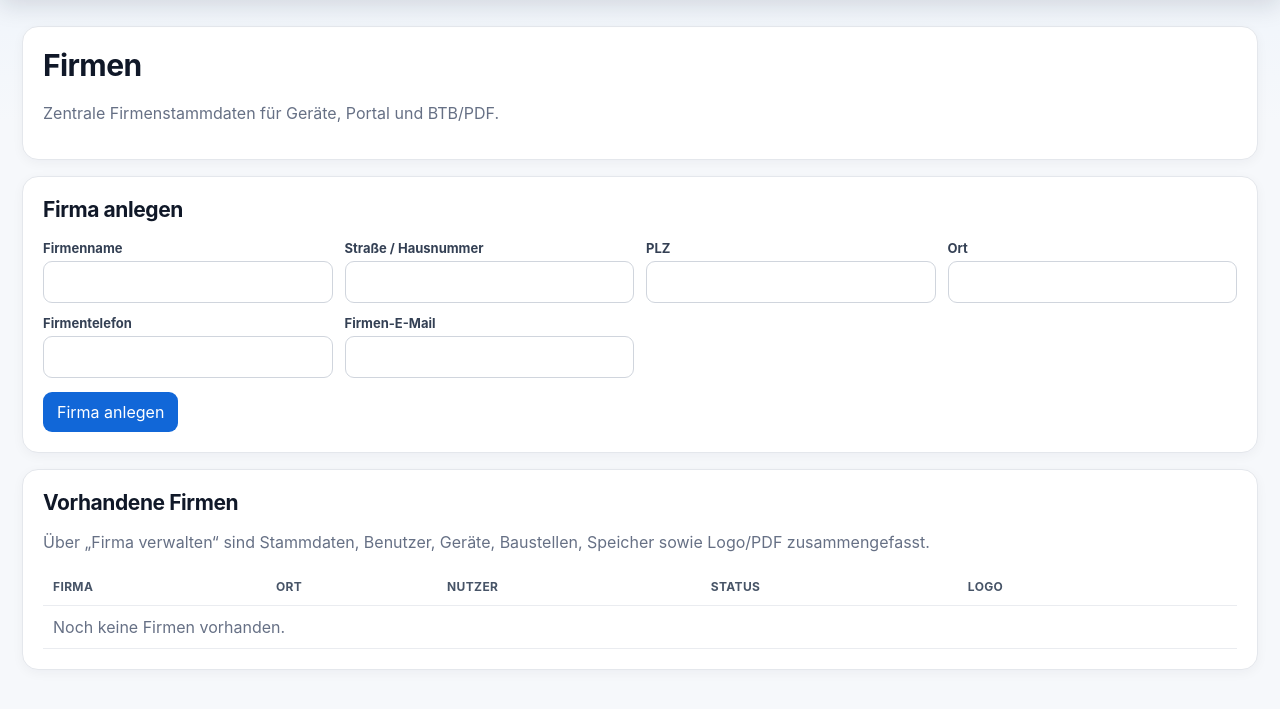
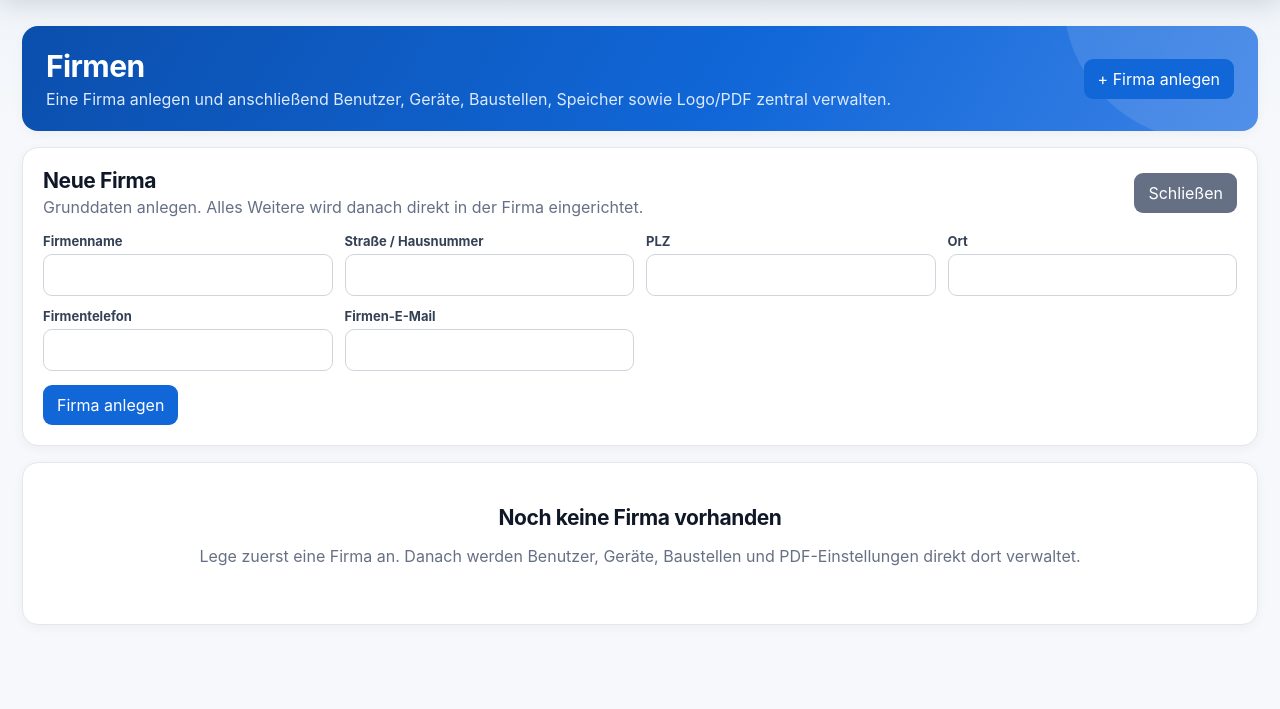
Before and after one commit to jensmeier/TB-Helfer-2.0, a FastAPI app: template server/templates/v1_admin_companies.html in a window 1280 px wide. Shown: the part 58-767 px from the top of the page. Run offline with FastAPI, Linux system fonts and the light colour scheme; the template is opened without the code that fills it, so the values that code supplies are empty; parts of the project's set-up code (start-up, migrations or seed data) failed here and were passed over; some libraries are stand-ins or nearby versions.

Commit message:
feat(admin): modernize company entry page

```diff
--- a/server/templates/v1_admin_companies.html
+++ b/server/templates/v1_admin_companies.html
@@ -1,15 +1,43 @@
 {% extends "v1_base.html" %}
 {% block title %}TB-Helfer · Firmen{% endblock %}
+{% block head %}
+<style>
+  .companies-hero{background:linear-gradient(120deg,#0b4fad,#1167d8 58%,#3b82e6);color:#fff;border:0;padding:22px 24px;overflow:hidden;position:relative}
+  .companies-hero:after{content:"";position:absolute;width:290px;height:290px;border-radius:50%;right:-95px;top:-175px;background:rgba(255,255,255,.11)}
+  .companies-head{position:relative;z-index:1;display:flex;justify-content:space-between;gap:18px;align-items:center;flex-wrap:wrap}
+  .companies-hero h1{color:#fff;margin:0 0 5px}.companies-hero p{margin:0;color:#dbeafe}
+  .create-panel{display:none}.create-panel.open{display:block}
+  .company-grid{display:grid;grid-template-columns:repeat(auto-fit,minmax(360px,1fr));gap:14px}
+  .company-card{background:#fff;border:1px solid #e4e7ec;border-radius:16px;padding:18px;box-shadow:0 3px 12px rgba(16,24,40,.045);transition:.16s}
+  .company-card:hover{border-color:#b2ccff;box-shadow:0 8px 24px rgba(16,24,40,.08);transform:translateY(-1px)}
+  .company-title{display:flex;justify-content:space-between;gap:12px;align-items:flex-start}.company-title h2{margin:0 0 4px;font-size:21px}
+  .company-meta{font-size:13px;color:#667085;min-height:36px}
+  .company-kpis{display:grid;grid-template-columns:repeat(3,minmax(0,1fr));gap:8px;margin:14px 0}
+  .company-kpi{border:1px solid #eaecf0;border-radius:10px;padding:9px 10px;background:#f8fafc}.company-kpi b{display:block;font-size:18px}.company-kpi span{font-size:11px;color:#667085}
+  .company-actions{display:flex;justify-content:space-between;gap:10px;align-items:center;flex-wrap:wrap;border-top:1px solid #eaecf0;padding-top:13px}
+  .empty-state{text-align:center;padding:42px 20px}.empty-state h2{margin-bottom:6px}
+  .status-active{background:#ecfdf3;color:#067647}.status-disabled{background:#f2f4f7;color:#475467}
+  @media(max-width:600px){.company-grid{grid-template-columns:1fr}.company-kpis{grid-template-columns:1fr 1fr 1fr}}
+</style>
+{% endblock %}
 {% block content %}
-<div class="card">
-  <h1>Firmen</h1>
-  <p class="muted">Zentrale Firmenstammdaten für Geräte, Portal und BTB/PDF.</p>
+<div class="card companies-hero">
+  <div class="companies-head">
+    <div>
+      <h1>Firmen</h1>
+      <p>Eine Firma anlegen und anschließend Benutzer, Geräte, Baustellen, Speicher sowie Logo/PDF zentral verwalten.</p>
+    </div>
+    <button id="toggleCreate" type="button">+ Firma anlegen</button>
+  </div>
   <div id="msg"></div>
 </div>
 
-<div class="card">
-  <h2>Firma anlegen</h2>
-  <form id="createCompany">
+<div id="createPanel" class="card create-panel {% if not companies %}open{% endif %}">
+  <div class="actions" style="justify-content:space-between">
+    <div><h2 style="margin-bottom:4px">Neue Firma</h2><div class="muted">Grunddaten anlegen. Alles Weitere wird danach direkt in der Firma eingerichtet.</div></div>
+    <button id="closeCreate" type="button" class="secondary">Schließen</button>
+  </div>
+  <form id="createCompany" style="margin-top:16px">
     <div class="grid">
       <div><label for="name">Firmenname</label><input id="name" required maxlength="200"></div>
       <div><label for="street">Straße / Hausnummer</label><input id="street" maxlength="300"></div>
@@ -22,38 +50,51 @@
   </form>
 </div>
 
-<div class="card">
-  <h2>Vorhandene Firmen</h2>
-  <p class="muted">Über „Firma verwalten“ sind Stammdaten, Benutzer, Geräte, Baustellen, Speicher sowie Logo/PDF zusammengefasst.</p>
-  <div class="scroll">
-    <table>
-      <thead><tr><th>Firma</th><th>Ort</th><th>Nutzer</th><th>Status</th><th>Logo</th><th></th></tr></thead>
-      <tbody>
-      {% for c in companies %}
-        <tr>
-          <td><b>{{ c.name }}</b><div class="muted"><code>{{ c.id }}</code></div></td>
-          <td>{{ c.postal_code or '' }} {{ c.city or '' }}</td>
-          <td>{{ c.user_count }}</td>
-          <td><span class="pill">{% if c.status == 'ACTIVE' %}Aktiv{% elif c.status == 'DISABLED' %}Deaktiviert{% else %}{{ c.status }}{% endif %}</span></td>
-          <td>{% if c.logo_file_id %}vorhanden{% else %}—{% endif %}</td>
-          <td class="right"><div class="actions">
-            <a class="btn" href="/admin/v1/companies/{{ c.id }}/branding">Firma verwalten</a>
-            <button type="button" class="danger purge-company"
-                    data-company-id="{{ c.id }}" data-company-name="{{ c.name }}">Komplett löschen</button>
-          </div></td>
-        </tr>
-      {% else %}
-        <tr><td colspan="6" class="muted">Noch keine Firmen vorhanden.</td></tr>
-      {% endfor %}
-      </tbody>
-    </table>
-  </div>
+{% if companies %}
+<div class="company-grid">
+  {% for c in companies %}
+  <article class="company-card">
+    <div class="company-title">
+      <div>
+        <h2>{{ c.name }}</h2>
+        <div class="company-meta">
+          {% if c.postal_code or c.city %}{{ c.postal_code or '' }} {{ c.city or '' }}{% else %}Ort noch nicht hinterlegt{% endif %}
+          {% if c.email %}<br>{{ c.email }}{% endif %}
+        </div>
+      </div>
+      <span class="pill {% if c.status == 'ACTIVE' %}status-active{% else %}status-disabled{% endif %}">
+        {% if c.status == 'ACTIVE' %}Aktiv{% elif c.status == 'DISABLED' %}Deaktiviert{% else %}{{ c.status }}{% endif %}
+      </span>
+    </div>
+    <div class="company-kpis">
+      <div class="company-kpi"><b>{{ c.user_count }}</b><span>Benutzer</span></div>
+      <div class="company-kpi"><b>{{ c.device_count }}</b><span>Geräte</span></div>
+      <div class="company-kpi"><b>{{ c.worksite_count }}</b><span>Baustellen</span></div>
+    </div>
+    <div class="company-actions">
+      <div class="muted" style="font-size:12px">{% if c.logo_file_id %}Logo hinterlegt{% else %}Noch kein Logo{% endif %}</div>
+      <div class="actions">
+        <a class="btn" href="/admin/v1/companies/{{ c.id }}/branding">Firma verwalten</a>
+        <button type="button" class="danger purge-company" data-company-id="{{ c.id }}" data-company-name="{{ c.name }}">Komplett löschen</button>
+      </div>
+    </div>
+  </article>
+  {% endfor %}
 </div>
+{% else %}
+<div class="card empty-state">
+  <h2>Noch keine Firma vorhanden</h2>
+  <p class="muted">Lege zuerst eine Firma an. Danach werden Benutzer, Geräte, Baustellen und PDF-Einstellungen direkt dort verwaltet.</p>
+</div>
+{% endif %}
 {% endblock %}
 {% block scripts %}
 <script>
-const form=document.getElementById('createCompany'), msg=document.getElementById('msg');
+const form=document.getElementById('createCompany'),msg=document.getElementById('msg'),panel=document.getElementById('createPanel');
 function show(kind,text){msg.className='notice '+kind;msg.textContent=text;}
+function setCreate(open){panel.classList.toggle('open',!!open);if(open)setTimeout(()=>document.getElementById('name').focus(),50);}
+document.getElementById('toggleCreate').addEventListener('click',()=>setCreate(!panel.classList.contains('open')));
+document.getElementById('closeCreate').addEventListener('click',()=>setCreate(false));
 form.addEventListener('submit',async ev=>{
   ev.preventDefault();
   try{
@@ -74,11 +115,10 @@ form.addEventListener('submit',async ev=>{
 });
 document.querySelectorAll('.purge-company').forEach(button=>{
   button.addEventListener('click',async ()=>{
-    const id=button.dataset.companyId, name=button.dataset.companyName||'diese Firma';
+    const id=button.dataset.companyId,name=button.dataset.companyName||'diese Firma';
     const typed=prompt(
       'Firma "'+name+'" KOMPLETT löschen?\n\n'+
-      'Dabei werden die Firma sowie ihre Benutzer, Geräte, Baustellen, BTBs, Mängel, Abnahmen und Dateien endgültig entfernt. '+
-      'In staging/test werden auch Firmen-Vermessungsoriginale entfernt. In production blockiert der Server diesen Schritt, sobald geschützte Originale vorhanden sind.\n\n'+
+      'Dabei werden die Firma sowie ihre Benutzer, Geräte, Baustellen, BTBs, Mängel, Abnahmen und Dateien endgültig entfernt.\n\n'+
       'Zum Bestätigen ENDGUELTIG LOESCHEN eingeben.'
     );
     if(typed!=='ENDGUELTIG LOESCHEN')return;
```
